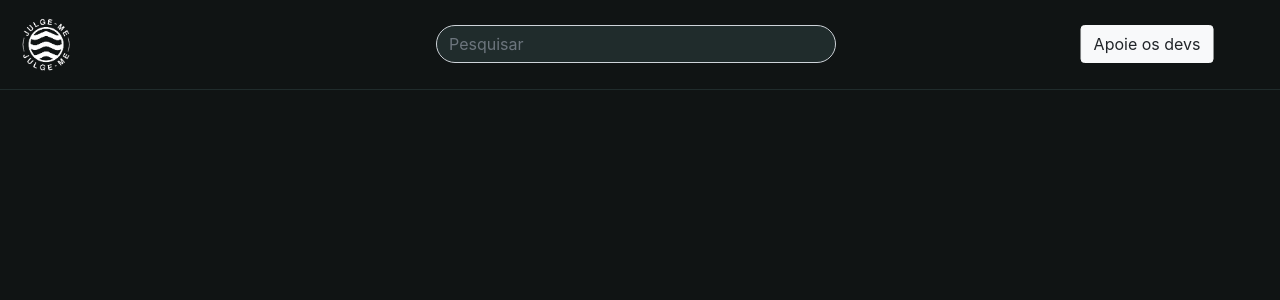
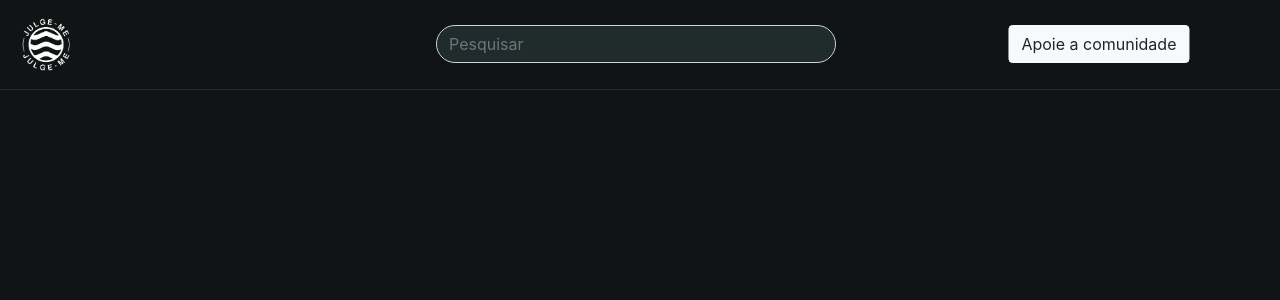
Before and after one commit to CasttCK/julge_me, a Flask app: page / in a window 1280 px wide. Shown: the top 300 px of the page. Run offline with Flask 3, Linux system fonts and the light colour scheme; some libraries are stand-ins or nearby versions.

Commit message:
Feat: Alteração nome button

```diff
--- a/templates/base.html
+++ b/templates/base.html
@@ -32,7 +32,7 @@
         </form>
       </div>
       <button style="position: absolute; top: 50%; right: 0%; transform: translate(-50%, -50%);"
-              type="button" class="btn btn-light">Apoie os devs
+              type="button" class="btn btn-light">Apoie a comunidade
       </button>
     </nav>
 
```
